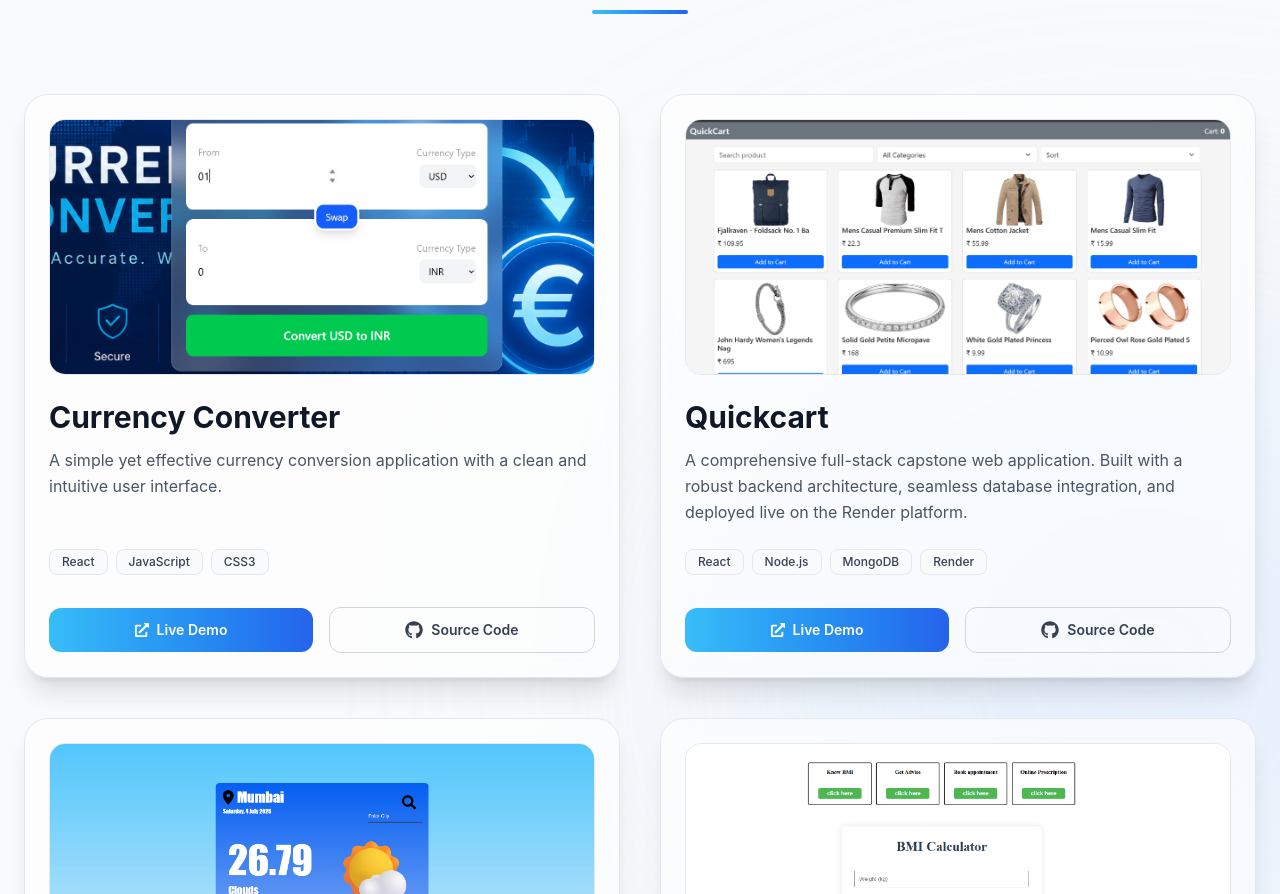
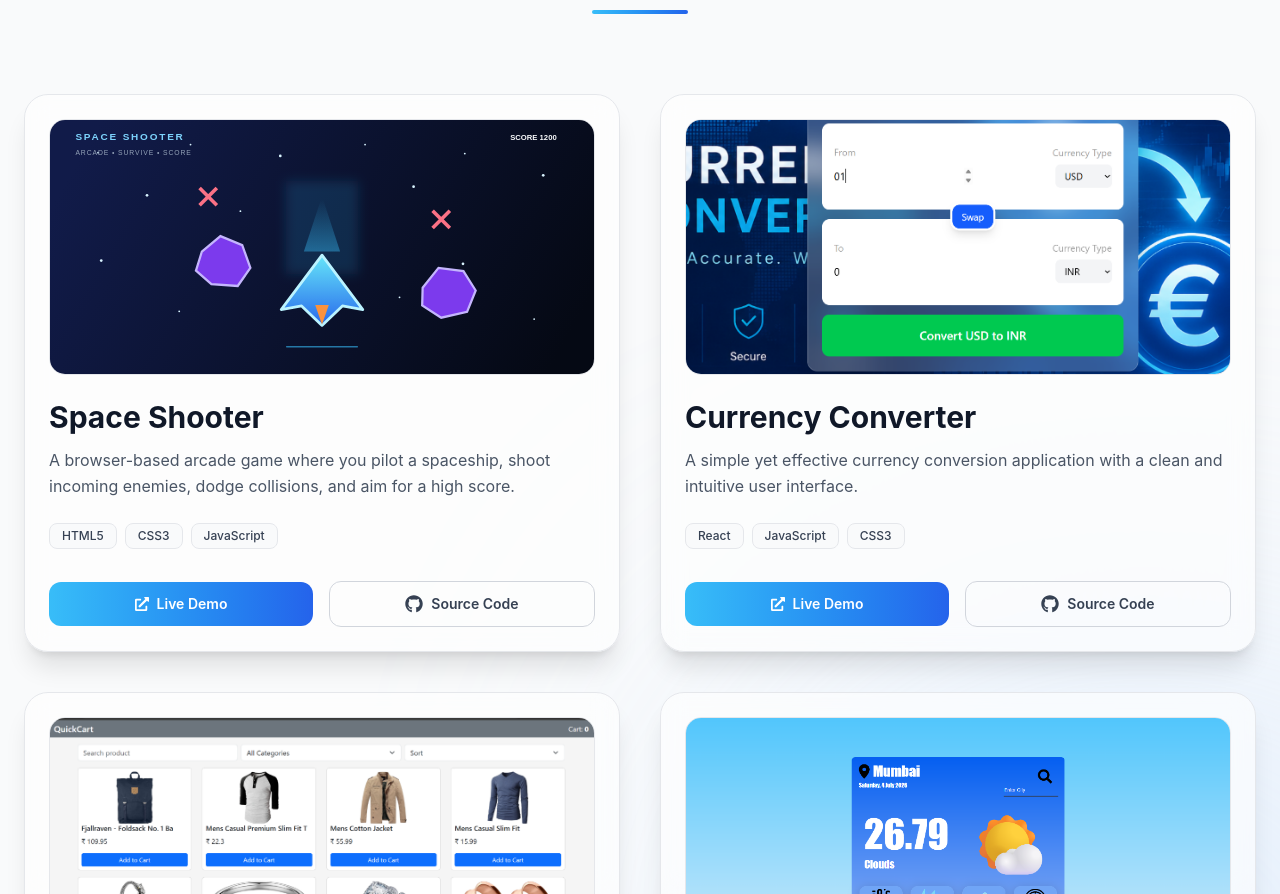
Before and after one commit to Dilip91381/portfolio-main, a React (Vite) app: page / in a window 1280 px wide. Shown: the part 2520-3414 px from the top of the page. Built offline with nearby package versions, Linux system fonts and the light colour scheme.

Commit message:
Add Space Shooter project details and SVG asset

```diff
--- a/sections/Project.jsx
+++ b/sections/Project.jsx
@@ -7,6 +7,14 @@ const resolveLink = (link) => {
 };
 
 const projectData = [
+    {
+        title: "Space Shooter",
+        description: "A browser-based arcade game where you pilot a spaceship, shoot incoming enemies, dodge collisions, and aim for a high score.",
+        techStack: ["HTML5", "CSS3", "JavaScript"],
+        image: "/space-shooter.svg",
+        githubLink: "https://github.com/Dilip91381/space-shooter",
+        liveLink: "https://space-shooter-game-azure.vercel.app/",
+    },
     {
         title: "Currency Converter",
         description: "A simple yet effective currency conversion application with a clean and intuitive user interface.",
```
Also changed, not shown: public/space-shooter.svg (added).
